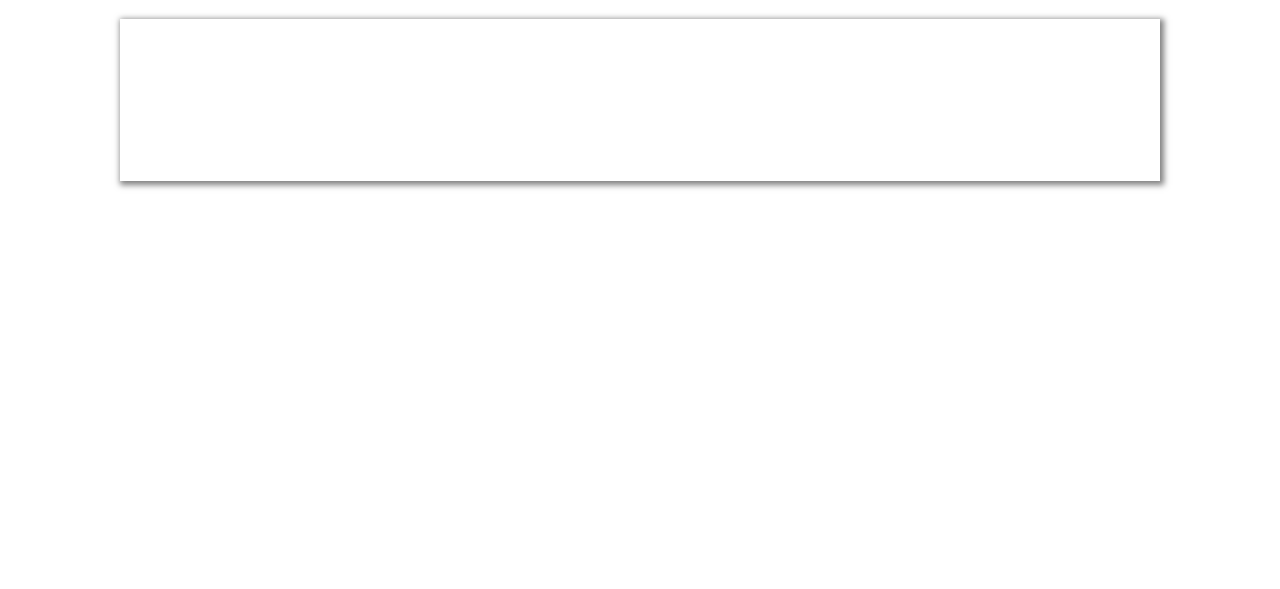
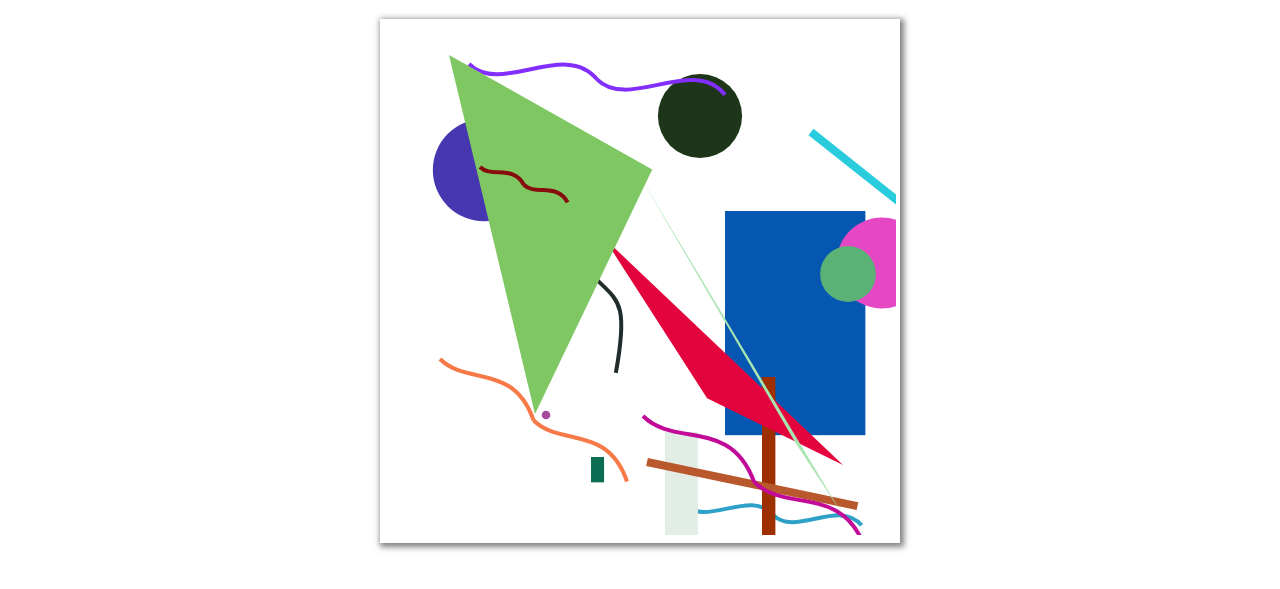
Before and after one commit to rainealexander/proc_art_tut, a plain HTML site: page index.html in a window 1280 px wide. Shown: the part 117-706 px from the top of the page. Drawn offline with Linux system fonts and the light colour scheme.

Commit message:
Code for presentation version 1

```diff
--- a/index.html
+++ b/index.html
@@ -9,8 +9,9 @@
     <div class="app">
       <h1>Procedural Art in Javascript</h1>
       <div class="canvas-container">
-        <canvas id="myCanvas"></canvas>
+        <canvas id="myCanvas" height="512px" width="512px"></canvas>
       </div>
     </div>
   </body>
+  <script src="main.js"></script>
 </html>
--- a/main.js
+++ b/main.js
@@ -4,20 +4,23 @@
 
 // ------ Global Parameters ------ [ope]
 
-var shadowColor = 'black';
+var shadowColor = '#010101';
 var shadowOffsetX = 10;
 var shadowOffsetY = 8;
-var lineWidth = 2;
+var lineWidth = 8;
+
+var numberOfShapes = 50;
 
 // GET THE CANVAS ELEMENT FROM THE DOM
 // AND CREATE A 'CONTEXT' TO RENDER TO
-var canvas = document.getElementByID('myCanvas');
+var canvas = document.getElementById('myCanvas');
 var ctx = canvas.getContext('2d');
 
 var canvasWidth = canvas.width;
 var canvasHeight = canvas.height;
 
 // set max size of shapes to half of canvas dimensions
+var minSize = 4;
 var maxWidth = canvasWidth / 2;
 var maxHeight = canvasHeight / 2;
 
@@ -28,15 +31,46 @@ var maxHeight = canvasHeight / 2;
 
 var drawingFunctions = [drawLine, drawCircle, drawRectangle, drawTriangle, drawNoodle];
 
-// the main drawing method
+// --- the main drawing method
 function drawStuff() {
 
+  var point, height, width, color;
+  var drawn = 0;
+
+  var drawFunc = function (stop) {
+    var shadowFlag = false;
+    if (!stop) {
+      point = randomCoordsInCanvas();
+      height = randomInRange(minSize, maxHeight);
+      width = randomInRange(minSize, maxWidth);
+      color = getRGBHex();
+      console.log('color: ', color);
+      // call random drawing function from array
+      var index;
+      drawingFunctions[Math.floor(Math.random() * drawingFunctions.length)](point, height, width, color);
+      drawn++;
+    }
+  }
+  setInterval(function() {
+    drawFunc();
+  }, 250);
 }
 
+// start drawing on page load
+window.onload = function() {
+  drawStuff();
+};
+
+// --- end of main drawing function
+
+// implementation of drawing functions follow
+// all functions built to accept the same parameters
 function drawLine(point, height, width, color, shadow = false) {
   if (shadow) {
     setShadow();
   }
+
+  // draw stuff here
   ctx.lineWidth = lineWidth;
   ctx.strokeStyle = color;
   ctx.beginPath();
@@ -55,6 +89,15 @@ function drawCircle(point, radius1, radius2, color, shadow = false, fill = true)
   }
 
   // draw stuff here
+  ctx.beginPath();
+  ctx.arc(point.x, point.y, radius1 / 2, 0, 2 * Math.PI);
+  if (fill) {
+    ctx.fillStyle = color;
+    ctx.fill();
+  } else {
+    ctx.strokeStyle = color;
+    ctx.stroke();
+  }
 
   if (shadow) {
     resetShadow();
@@ -67,31 +110,38 @@ function drawRectangle(point, height, width, color, shadow = false, fill = true)
   }
 
   // draw stuff here
+  if (fill) {
+    ctx.fillStyle = color;
+    ctx.fillRect(point.x, point.y, width, height);
+  } else {
+    ctx.strokeStyle = color;
+    ctx.strokeRect(point.x, point.y, width, height);
+  }
 
   if (shadow) {
     resetShadow();
   }
 }
 
-function drawTriangle(point1, height, width, color, fill = true) {
+function drawTriangle(point1, height, width, color, shadow = false, fill = true) {
   if (shadow) {
     setShadow();
   }
 
   // draw stuff here
-  var triangle = new Path2D();
-  triangle.beginPath();
-  triangle.moveTo(point1.x, point1.y);
-  triangle.lineTo(point1.x + width, point1.y + height);
+
+  ctx.beginPath();
+  ctx.moveTo(point1.x, point1.y);
+  ctx.lineTo(point1.x + width, point1.y + height);
   var point3 = randomCoordsInCanvas();
-  triangle.lineTo(point3.x, point3.y);
-  triangle.closePath();
+  ctx.lineTo(point3.x, point3.y);
+  ctx.closePath();
   if (fill) {
     ctx.fillStyle = color;
-    ctx.fill(triangle);
+    ctx.fill();
   } else {
     ctx.strokeStyle = color;
-    ctx.stroke(triangle);
+    ctx.stroke();
   }
 
   if (shadow) {
@@ -110,19 +160,37 @@ function drawNoodle(point, height, width, color, shadow = false, fill = false) {
   var quarterPoint = getMidpoint(startPoint, midpoint);
   var quarterPoint2 = getMidpoint(midpoint, endPoint);
 
+  var quarterDistance = getDistance(startPoint, quarterPoint);
+  var controlDistance = Math.floor(Math.sqrt(Math.pow(quarterDistance, 2) / 2));
+  var controlPoint1 = findNewPoint(startPoint, controlDistance, 45);
+  var controlPoint2 = findNewPoint(quarterPoint, controlDistance, 315);
+  var controlPoint3 = findNewPoint(midpoint, controlDistance, -315);
+  var controlPoint4 = findNewPoint(quarterPoint2, controlDistance, -45);
+  var curveData = {startPoint, quarterPoint, midpoint, controlPoint1, controlPoint2, controlDistance};
+  console.log('Curvedata', curveData);
+
+
+  ctx.strokeStyle = color;
+  ctx.lineWidth = 4;
   // first half
-  ctx.beginPath
+
+  ctx.beginPath();
   ctx.moveTo(startPoint.x, startPoint.y);
-  // TODO: set control points for curve
-  ctx.bezierCurveTo()
+  ctx.bezierCurveTo(controlPoint1.x, controlPoint1.y, controlPoint2.x, controlPoint2.y, midpoint.x, midpoint.y);
+  //ctx.stroke();
+  // second half
+  //ctx.beginPath();
+  ctx.moveTo(midpoint.x, midpoint.y);
+  ctx.bezierCurveTo(controlPoint3.x, controlPoint3.y, controlPoint4.x, controlPoint4.y, endPoint.x, endPoint.y);
+  ctx.stroke();
 
-  if (fill) {
-    ctx.fillStyle = color;
-    ctx.fill(triangle);
-  } else {
-    ctx.strokeStyle = color;
-    ctx.stroke(triangle);
-  }
+  // if (fill) {
+  //   ctx.fillStyle = color;
+  //   ctx.fill();
+  // } else {
+  //   ctx.strokeStyle = color;
+  //   ctx.stroke();
+  // }
 
   if (shadow) {
     resetShadow();
@@ -146,12 +214,28 @@ function resetShadow() {
 
 // returns a number in range 0-255
 function randomRGBVal() {
-  // TODO: implement
+
+  return Math.floor(randomInRange(0, 255));
 }
 
 // returns an array with three random RGB values
 function getRGBTriplet() {
-  // TODO: implement
+
+  return [randomRGBVal(),
+    randomRGBVal(),
+    randomRGBVal()];
+}
+
+function getRGBHex(colorArray) {
+  if (colorArray === undefined) {
+    colorArray = getRGBTriplet();
+  }
+  return '#' + valToHex(colorArray[0]) + valToHex(colorArray[1]) + valToHex(colorArray[2]);
+}
+
+function valToHex(num) {
+  var hex = num.toString(16);
+  return hex.length == 1 ? '0' + hex : hex;
 }
 
 // returns an alpha channel value between 0 and 1 with 2 decimal places
@@ -166,9 +250,8 @@ function getRGBA() {
 
 // returns an object with x,y coordinates within the canvas
 function randomCoordsInCanvas() {
-  var x;
-  var y;
-  // TODO: implement
+  var x = Math.floor(randomInRange(0, canvasWidth));
+  var y = Math.floor(randomInRange(0, canvasHeight));
   return {x, y};
 }
 
@@ -183,10 +266,24 @@ function avgInt(array) {
 
 // returns the distance between two points
 function getDistance(point1, point2) {
-  return Math.sqrt((Math.abs(point1.x - point2.x) ^ 2) + (Math.abs(point1.y - point2.y) ^ 2));
+  var dist = Math.sqrt(Math.pow((point2.x - point1.x), 2) + Math.pow((point2.y - point1.y), 2));
+  return Math.floor(dist);
 }
 
 // returns the midpoint between two points
 function getMidpoint(point1, point2) {
   return { x: (point1.x + point2.x) / 2, y: (point1.y + point2.y) / 2};
 }
+
+// get new point from angle and distance
+function findNewPoint(point, dist, angle) {
+  var rads = angle * Math.PI / 180;
+  var newX = point.x + (dist * Math.cos(rads));
+  var newY = point.y + (dist * Math.sin(rads));
+  return {x: newX, y: newY};
+}
+
+// return random number in provided range
+function randomInRange(min, max) {
+  return Math.random() * (max - min + 1) + min;
+}
--- a/style.css
+++ b/style.css
@@ -11,9 +11,8 @@
 
 .canvas-container {
   display: block;
-  max-width: 1032px;
-  max-height: 1032px;
   margin: auto;
+  max-width: 512px;;
   border: 4px solid white;
   box-shadow: 2px 2px 6px 2px rgba(0,0,0,0.5);
 }
```
